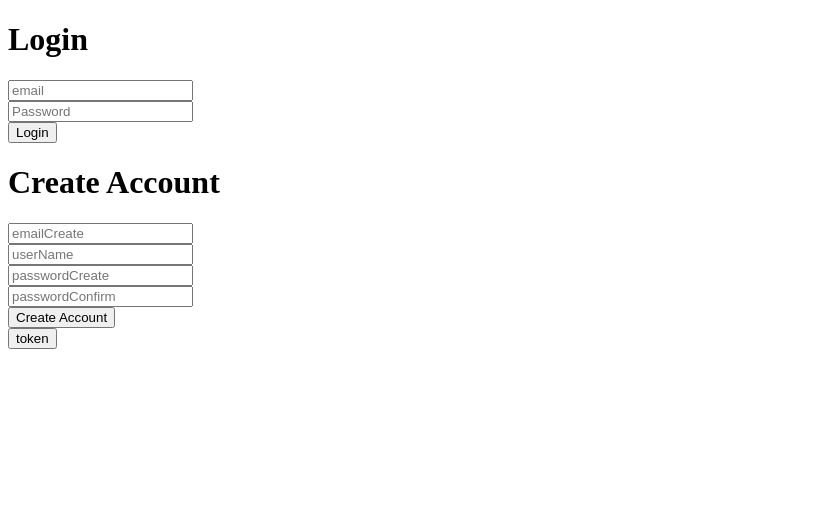
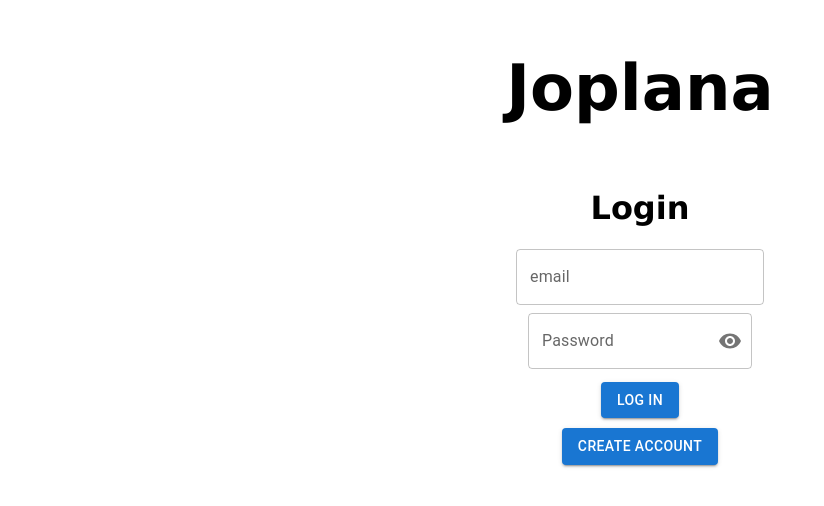
Before and after one commit to lachlanRolley98/joplana, a React (Create React App) app in the folder client/: page / in a window 1280 px wide. Shown: the top 506 px of the page, without its empty margins (0-824 px from the left). Built offline with nearby package versions, Linux system fonts and the light colour scheme.

Commit message:
did error handling and make login page a little nicer but still will need to be edited

```diff
--- a/client/package.json
+++ b/client/package.json
@@ -3,6 +3,10 @@
   "version": "0.1.0",
   "private": true,
   "dependencies": {
+    "@emotion/react": "^11.11.3",
+    "@emotion/styled": "^11.11.0",
+    "@mui/icons-material": "^5.15.10",
+    "@mui/material": "^5.15.10",
     "@testing-library/jest-dom": "^5.17.0",
     "@testing-library/react": "^13.4.0",
     "@testing-library/user-event": "^13.5.0",
--- a/client/src/components/HTTP/Account.jsx
+++ b/client/src/components/HTTP/Account.jsx
@@ -1,28 +1,23 @@
 import Axios from "axios";
 const PORT = 8000;
 
-export const handleCreateUser = (email, userName, password, password_confirmation) => {
-  const doCreateUser = async () => {
+export const handleCreateUser = async (email, userName, password, password_confirmation) => {
   try {
     const body = {
       email,
       userName,
       password,
       password_confirmation
-      }
-      Axios.post(`http://localhost:${PORT}/api/signup`, body)
-      .then((response) => {
+    };
+    const response = await Axios.post(`http://localhost:${PORT}/api/signup`, body);
     console.log(response);
-      })
-      .catch(function (error) {
-        console.log(error);
-      });
+    return response;
   } catch (error) {
     console.log(error);
+    return error;
   }
-  }
-  doCreateUser();
-}
+};
+
 
 export const handleLogInUser = (email, password, setToken, navigate) => {
   const doLogInUser = async () => {
@@ -43,7 +38,7 @@
       })
       .catch(function (error) {
         console.log(error);
-        alert("bad");
+        alert("Inccorect details");
       });
     } catch (error) {
       console.log(error);
--- a/client/src/components/LoginPage.jsx
+++ b/client/src/components/LoginPage.jsx
@@ -1,48 +1,181 @@
-import { React, useState, useContext } from 'react';
+import React, { useState, useContext } from 'react';
 import { handleCreateUser, handleLogInUser } from './HTTP/Account'
 import { AuthContext } from './AuthContext';
 import { useNavigate } from 'react-router-dom';
+import TextField from '@mui/material/TextField';
+import FormControl from '@mui/material/FormControl';
+import InputLabel from '@mui/material/InputLabel';
+import OutlinedInput from '@mui/material/OutlinedInput';
+import InputAdornment from '@mui/material/InputAdornment';
+import IconButton from '@mui/material/IconButton';
+import Visibility from '@mui/icons-material/Visibility';
+import VisibilityOff from '@mui/icons-material/VisibilityOff';
+import Button from '@mui/material/Button';
+import Box from '@mui/material/Box';
+import Typography from '@mui/material/Typography';
+import Modal from '@mui/material/Modal';
+
+import '../style/PageSpecific/Login.css';
+
+const style = {
+  position: 'absolute',
+  top: '50%',
+  left: '50%',
+  transform: 'translate(-50%, -50%)',
+  width: 400,
+  bgcolor: 'background.paper',
+  border: '2px solid #000',
+  boxShadow: 24,
+  p: 4,
+  display: 'flex',
+  flexDirection: 'column',
+  alignItems: 'center', // Center horizontally
+  justifyContent: 'center', // Center vertically
+};
 
 const LoginPage = () => {
-  const { token, setToken } = useContext(AuthContext);
+  const { setToken } = useContext(AuthContext);
   const [email, setEmail] = useState('');
   const [password, setPassword] = useState('');
   const [emailCreate, setemailcreate] = useState('');
   const [userName, setUserName] = useState('');
   const [passwordCreate, setPasswordCreate] = useState('');
   const [passwordConfirm, setPasswordConfirm] = useState('');
+  const [open, setOpen] = React.useState(false);
   const navigate = useNavigate()
+
+  const [showPassword, setShowPassword] = React.useState(false);
+
+  const handleClickShowPassword = () => setShowPassword((show) => !show);
+
+  const handleMouseDownPassword = (event) => {
+    event.preventDefault();
+  };
+
+
+  const handleOpen = () => setOpen(true);
+  const handleClose = () => setOpen(false);
+
+  const createUser = async () => {
+    try {
+      const response = await handleCreateUser(emailCreate, userName, passwordCreate, passwordConfirm);
+      if (response.status === 200) {
+        alert('Account Created');
+        handleClose();
+      } else {
+        alert('Email in use already');
+      }
+    } catch (error) {
+      console.log(error);
+    }
+  };
 
   return (
     <div>
-        <h1>Login</h1>
-        <div>
-          <input type="text" placeholder='email' onChange={(event) => {setEmail(event.target.value)}}></input>
+      <div className='main-flex'>
+        <h1 className='welcome-title'>Joplana</h1>
+        <h1 className='login-title'>Login</h1>
+
+        <TextField label="email" type='email' id="outlined-size-normal" onChange={(event) => {setEmail(event.target.value)}} />
+
+        <FormControl sx={{ m: 1, width: '28ch' }} variant="outlined">
+          <InputLabel htmlFor="outlined-adornment-password">Password</InputLabel>
+          <OutlinedInput
+            id="outlined-adornment-password"
+            type={showPassword ? 'text' : 'password'}
+            onChange={(event) => {setPassword(event.target.value)}}
+            endAdornment={
+              <InputAdornment position="end">
+                <IconButton
+                  aria-label="toggle password visibility"
+                  onClick={handleClickShowPassword}
+                  onMouseDown={handleMouseDownPassword}
+                  edge="end"
+                >
+                  {showPassword ? <VisibilityOff /> : <Visibility />}
+                </IconButton>
+              </InputAdornment>
+            }
+            label="Password"
+          />
+        </FormControl>
+        <div className='margin-tb'>
+          <Button variant="contained" onClick={ () => handleLogInUser( email, password, setToken, navigate)}>Log In</Button>
         </div>
-        <div>
-          <input type="text" placeholder='Password' onChange={(event) => {setPassword(event.target.value)}}></input>
+        <div className='margin-tb'>
+          <Button variant="contained" onClick={handleOpen}>Create Account</Button>
         </div>
-        <div>
-          <button onClick={ () => handleLogInUser( email, password, setToken, navigate)} >Login</button>
+
+
+        <Modal
+        open={open}
+        onClose={handleClose}
+        aria-labelledby="modal-modal-title"
+        aria-describedby="modal-modal-description"
+        >
+          <Box sx={style}>
+            <Typography id="modal-modal-title" variant="h6" component="h2">
+              Create Account
+            </Typography>
+            <div className='create-flex'>
+              <div className='margin-tb'>
+                <TextField label="email" type='email' id="outlined-size-normal2" onChange={(event) => {setemailcreate(event.target.value)}} />
               </div>
-        <h1>Create Account</h1>
-        <div>
-          <input type="text" placeholder='emailCreate' onChange={(event) => {setemailcreate(event.target.value)}}></input>
+              <div className='margin-tb'>
+                <TextField label="user name" type='text' id="outlined-size-normal3" onChange={(event) => {setUserName(event.target.value)}} />
               </div>
-        <div>
-          <input type="text" placeholder='userName' onChange={(event) => {setUserName(event.target.value)}}></input>
+              <div className='margin-tb'>
+                <FormControl sx={{ m: 0, width: '28ch' }} variant="outlined">
+                  <InputLabel htmlFor="outlined-adornment-password">Password</InputLabel>
+                  <OutlinedInput
+                    id="outlined-adornment-password2"
+                    type={showPassword ? 'text' : 'password'}
+                    onChange={(event) => {setPasswordCreate(event.target.value)}}
+                    endAdornment={
+                      <InputAdornment position="end">
+                        <IconButton
+                          aria-label="toggle password visibility"
+                          onClick={handleClickShowPassword}
+                          onMouseDown={handleMouseDownPassword}
+                          edge="end"
+                        >
+                          {showPassword ? <VisibilityOff /> : <Visibility />}
+                        </IconButton>
+                      </InputAdornment>
+                    }
+                    label="Password"
+                  />
+                </FormControl>
               </div>
-        <div>
-          <input type="text" placeholder='passwordCreate' onChange={(event) => {setPasswordCreate(event.target.value)}}></input>
+              <div className='margin-tb'>
+                <FormControl sx={{ m: 0, width: '28ch' }} variant="outlined">
+                  <InputLabel htmlFor="outlined-adornment-password3">Password</InputLabel>
+                  <OutlinedInput
+                    id="outlined-adornment-password5"
+                    type={showPassword ? 'text' : 'password'}
+                    onChange={(event) => {setPasswordConfirm(event.target.value)}}
+                    endAdornment={
+                      <InputAdornment position="end">
+                        <IconButton
+                          aria-label="toggle password visibility"
+                          onClick={handleClickShowPassword}
+                          onMouseDown={handleMouseDownPassword}
+                          edge="end"
+                        >
+                          {showPassword ? <VisibilityOff /> : <Visibility />}
+                        </IconButton>
+                      </InputAdornment>
+                    }
+                    label="Password"
+                  />
+                </FormControl>
               </div>
-        <div>
-          <input type="text" placeholder='passwordConfirm' onChange={(event) => {setPasswordConfirm(event.target.value)}}></input>
+              <div className='margin-tb'>
+                <Button variant="contained" onClick={ () => {createUser()} }>Create Account</Button>
               </div>
-        <div>
-          <button onClick={ () => handleCreateUser(emailCreate, userName, passwordCreate, passwordConfirm)} >Create Account</button>
             </div>
-        <div>
-          <button onClick={ () => {console.log(token)} } >token</button>
+          </Box>
+        </Modal>
       </div>
 
     </div>
--- /dev/null
+++ b/client/src/style/PageSpecific/Login.css
@@ -0,0 +1,27 @@
+.main-flex{
+  display: flex;
+  flex-direction: column;
+  align-items: center;
+  /*background-color: aqua;*/
+}
+
+.welcome-title{
+  font-size: 4em;
+  font-family: 'Lucida Sans', 'Lucida Sans Regular', 'Lucida Grande', 'Lucida Sans Unicode', Geneva, Verdana, sans-serif;
+}
+
+.login-title{
+  font-size: 2em;
+  font-family: 'Lucida Sans', 'Lucida Sans Regular', 'Lucida Grande', 'Lucida Sans Unicode', Geneva, Verdana, sans-serif;
+}
+
+.margin-tb{
+  margin: 5px 0px;
+}
+
+.create-flex{
+  display: flex;
+  flex-direction: column;
+  justify-content: center;
+  align-items: center;
+}
```
Also changed, not shown: client/src/components/LogPagBuff.jsx (added, +52 -0 lines), 2 other files (tests, documents, lock files or other folders). Lines whose indentation alone changed are shown as unchanged.
